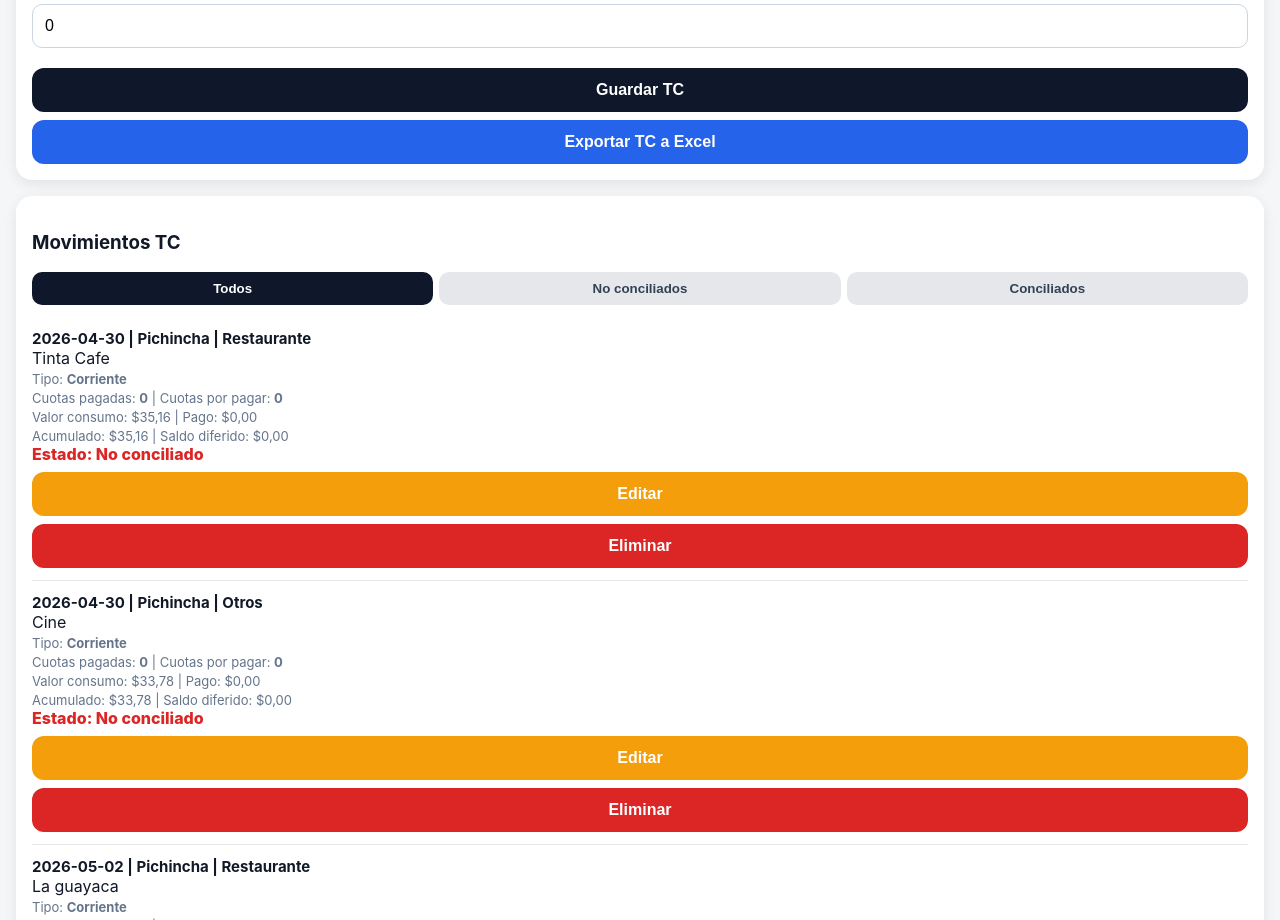
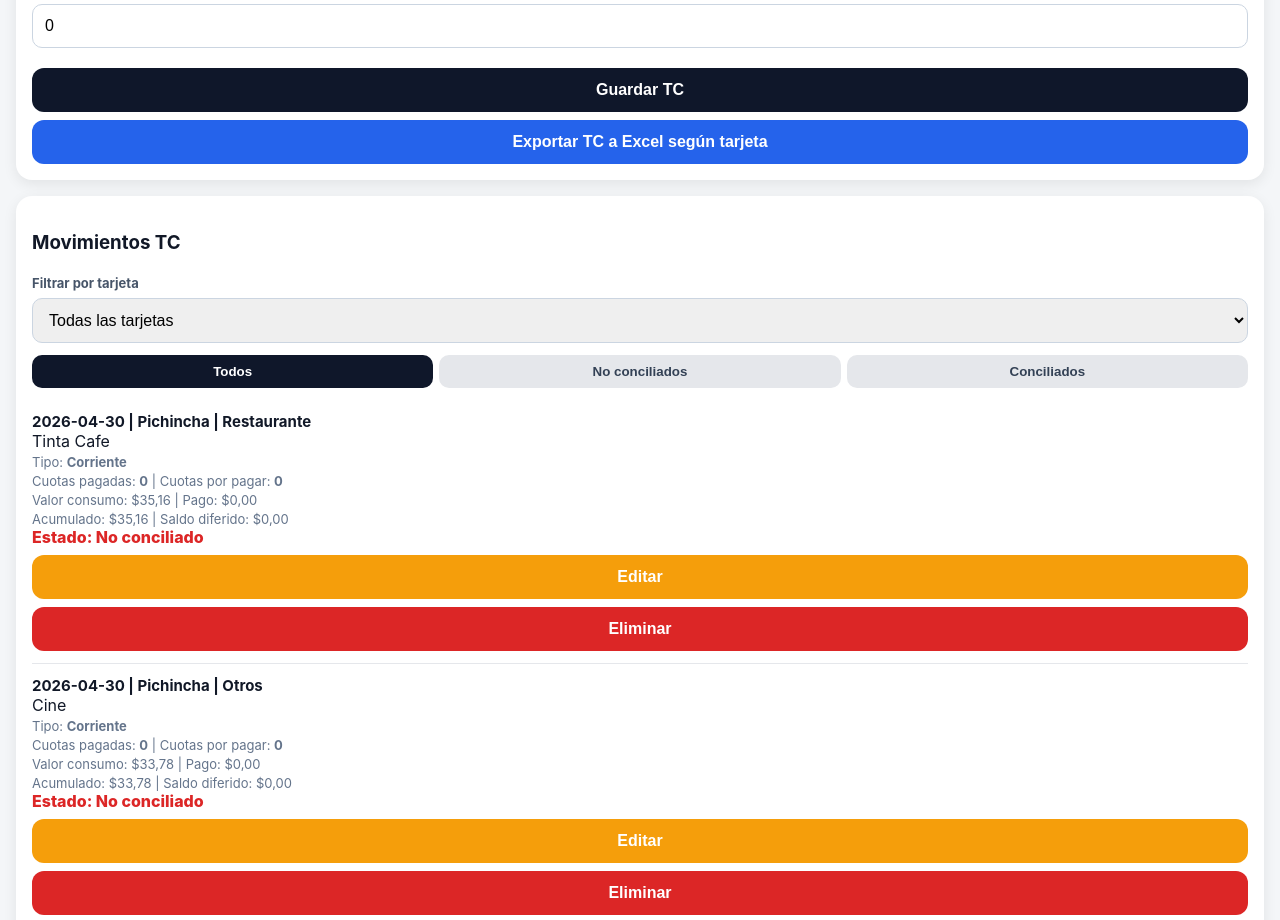
Before and after one commit to aquirosp2705-cloud/mis-finanzas, a plain HTML site: page index.html in a window 1280 px wide. Shown: the part 885-1805 px from the top of the page. Drawn offline with Linux system fonts and the light colour scheme.

Commit message:
index.html

```diff
--- a/index.html
+++ b/index.html
@@ -97,11 +97,17 @@ th:first-child,td:first-child{text-align:left}
 <input type="number" id="tcPago" step="0.01" value="0">
 
 <button class="btn" onclick="guardarTC()">Guardar TC</button>
-<button class="btn btn2" onclick="exportarPendientes('tc')">Exportar TC a Excel</button>
+<button class="btn btn2" onclick="exportarPendientes('tc')">Exportar TC a Excel según tarjeta</button>
 </div>
 
 <div class="card">
 <h3>Movimientos TC</h3>
+
+<label>Filtrar por tarjeta</label>
+<select id="filtroTarjetaTC" onchange="mostrarTC()">
+<option value="todas">Todas las tarjetas</option>
+</select>
+
 <div class="filtros">
 <button id="fTCtodos" class="active" onclick="setFiltroTC('todos')">Todos</button>
 <button id="fTCno" onclick="setFiltroTC('no')">No conciliados</button>
@@ -362,6 +368,24 @@ if(localStorage.getItem("tc_fotos_cargadas_v3") !== "Si"){
 }
 
 
+
+function cargarFiltroTarjetaTC(){
+  if(!document.getElementById("filtroTarjetaTC")) return;
+
+  const actual = filtroTarjetaTC.value;
+  const tarjetas = [...new Set(tc.map(x=>x.Tarjeta).filter(Boolean))].sort();
+
+  filtroTarjetaTC.innerHTML = `<option value="todas">Todas las tarjetas</option>`;
+
+  tarjetas.forEach(t=>{
+    filtroTarjetaTC.innerHTML += `<option value="${t}">${t}</option>`;
+  });
+
+  if(tarjetas.includes(actual)){
+    filtroTarjetaTC.value = actual;
+  }
+}
+
 function setFiltroTC(valor){
   filtroTC = valor;
   document.querySelectorAll("#tc .filtros button").forEach(b=>b.classList.remove("active"));
@@ -404,6 +428,7 @@ function guardarTC(){
   });
 
   localStorage.setItem("tc",JSON.stringify(tc));
+  cargarFiltroTarjetaTC();
   tcDetalle.value="";
   tcValor.value="";
   tcPago.value=0;
@@ -419,6 +444,10 @@ function mostrarTC(){
   listaTC.innerHTML="";
   tc.slice().reverse().forEach((m,i)=>{
     if(!pasaFiltro(m,filtroTC)) return;
+
+    let tarjetaFiltro = document.getElementById("filtroTarjetaTC") ? filtroTarjetaTC.value : "todas";
+    if(tarjetaFiltro !== "todas" && m.Tarjeta !== tarjetaFiltro) return;
+
     let idx = tc.length-1-i;
     listaTC.innerHTML += `
     <div class="mov">
@@ -438,6 +467,7 @@ function mostrarTC(){
 function eliminarTC(i){
   tc.splice(i,1);
   localStorage.setItem("tc",JSON.stringify(tc));
+  cargarFiltroTarjetaTC();
   mostrarTC();
   cargarMesesResumen();
   cargarFiltroEntidad();
@@ -594,6 +624,7 @@ function editarTC(i){
   };
 
   localStorage.setItem("tc",JSON.stringify(tc));
+  cargarFiltroTarjetaTC();
   mostrarTC(); cargarMesesResumen(); cargarFiltroEntidad(); cargarFiltroConcepto(); generarResumen();
 }
 
@@ -981,6 +1012,7 @@ function exportarResumen(){
 }
 
 controlCamposTC();
+cargarFiltroTarjetaTC();
 mostrarTC();
 mostrarBancos();
 cargarMesesResumen();
```
